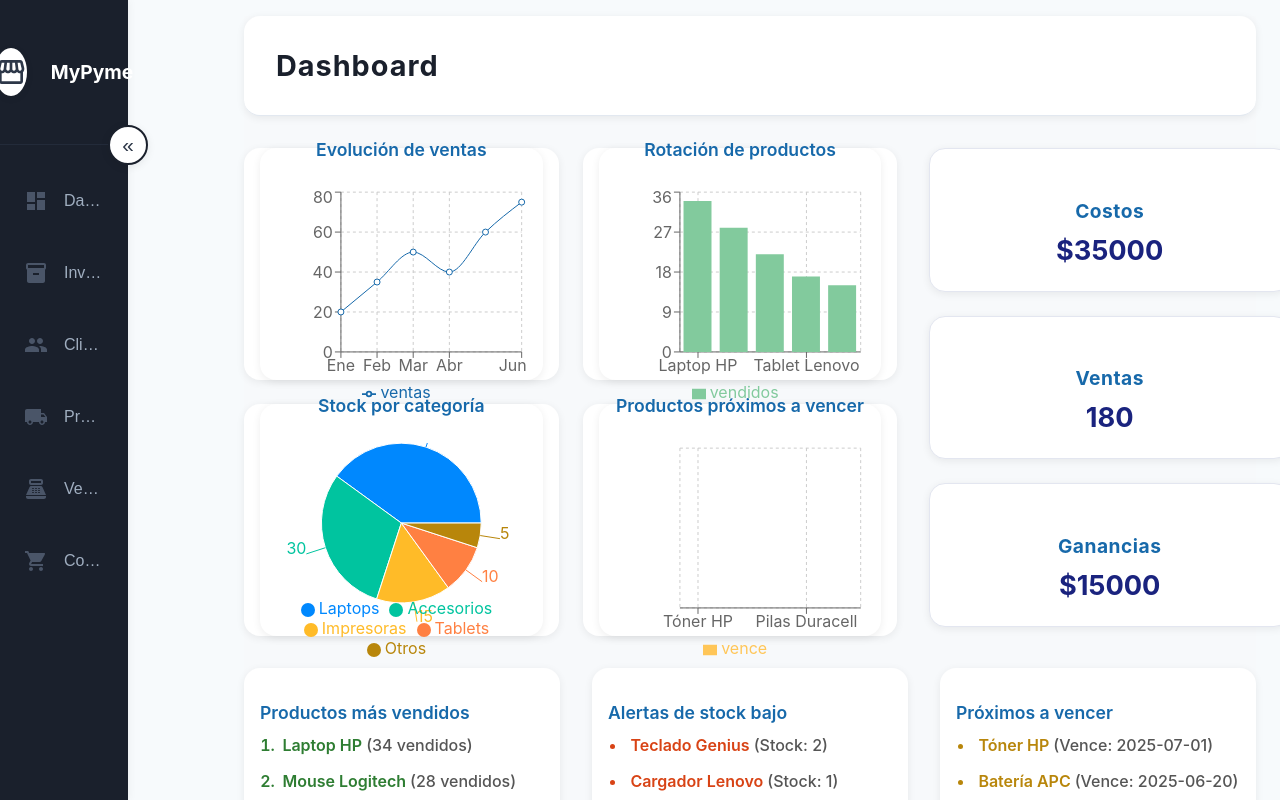
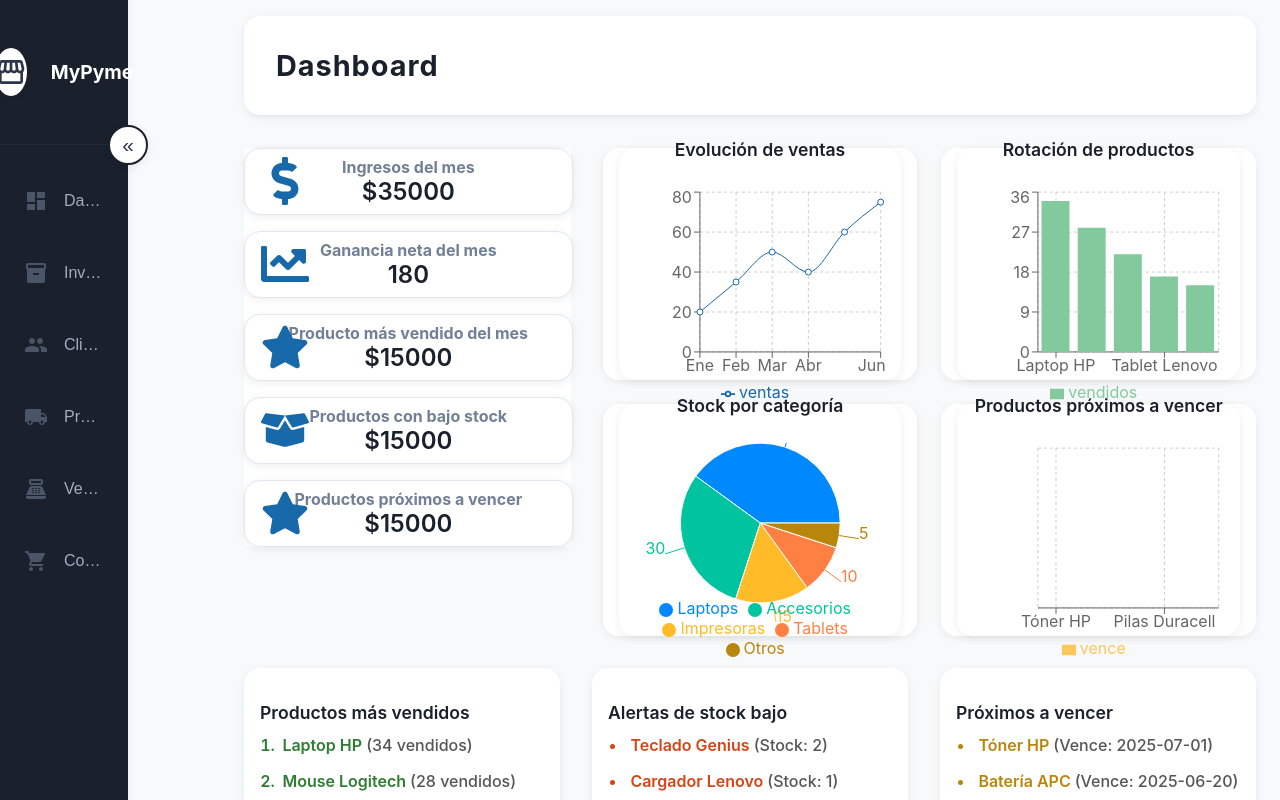
Before and after one commit to Panda2609/my-pyme, a React (Create React App) app: page / in a window 1280 px wide. Shown: the top 800 px of the page. Built offline with nearby package versions, Linux system fonts and the light colour scheme.

Commit message:
Cambio en la distrubución de los kpis y graficos. Ademas de añadir iconos a los kpi

```diff
--- a/src/components/Dashboard.jsx
+++ b/src/components/Dashboard.jsx
@@ -4,6 +4,8 @@ import {
   LineChart, Line, XAxis, YAxis, CartesianGrid, Tooltip, Legend, ResponsiveContainer,
   BarChart, Bar, PieChart, Pie, Cell
 } from 'recharts';
+
+import { FaDollarSign, FaChartLine, FaBoxOpen, FaStar } from 'react-icons/fa';
 
 
 
@@ -28,10 +30,38 @@ const Dashboard = ({ dashboardData }) => {
                     <h2>Dashboard</h2>
                 </div>
 
+
             <div className="dashboard-graficos-kpi-layout">
-                {/* Izquierda: 4 gráficos en grilla 2x2 */}
+                {/* KPIs a la izquierda */}
+                <div className="dashboard-kpi-card">
+                    <div className="resumen-card">
+                        <h4>Ingresos del mes</h4>
+                        <FaDollarSign className="kpi-icon" />
+                        <div className="resumen-card-value">${resumenInventario.costos}</div>
+                    </div>
+                    <div className="resumen-card">
+                        <h4>Ganancia neta del mes</h4>
+                        <FaChartLine className="kpi-icon" />
+                        <div className="resumen-card-value">{resumenInventario.ventas}</div>
+                    </div>
+                    <div className="resumen-card">
+                        <h4>Producto más vendido del mes</h4>
+                        <FaStar className="kpi-icon" />
+                        <div className="resumen-card-value">${resumenInventario.ganancias}</div>
+                    </div>
+                    <div className="resumen-card">
+                        <h4>Productos con bajo stock</h4>
+                        <FaBoxOpen className="kpi-icon" />
+                        <div className="resumen-card-value">${resumenInventario.ganancias}</div>
+                    </div>
+                    <div className="resumen-card">
+                        <h4>Productos próximos a vencer</h4>
+                        <FaStar className="kpi-icon" />
+                        <div className="resumen-card-value">${resumenInventario.ganancias}</div>
+                    </div>
+                </div>
+                {/* Gráficos a la derecha */}
                 <div className="dashboard-graficos-grid">
-
                     <div className="grafico">
                         <div className="dashboard-section grafico">
                             <h3>Evolución de ventas</h3>
@@ -47,7 +77,6 @@ const Dashboard = ({ dashboardData }) => {
                             </ResponsiveContainer>
                         </div>
                     </div>
-
                     <div className="grafico">
                         <div className="dashboard-section grafico">
                             <h3>Rotación de productos</h3>
@@ -63,7 +92,6 @@ const Dashboard = ({ dashboardData }) => {
                             </ResponsiveContainer>
                         </div>
                     </div>
-
                     <div className="grafico">
                         <div className="dashboard-section grafico">
                             <h3>Stock por categoría</h3>
@@ -89,7 +117,6 @@ const Dashboard = ({ dashboardData }) => {
                             </ResponsiveContainer>
                         </div>
                     </div>
-
                     <div className="grafico">
                         <div className="dashboard-section grafico">
                             <h3>Productos próximos a vencer</h3>
@@ -104,26 +131,8 @@ const Dashboard = ({ dashboardData }) => {
                                 </BarChart>
                             </ResponsiveContainer>
                         </div>
-
                     </div>
                 </div>
-
-                {/* Derecha: tarjeta de KPIs */}
-                <div className="dashboard-kpi-card">
-                    <div className="resumen-card">
-                    <h4>Costos</h4>
-                    <div className="resumen-card-value">${resumenInventario.costos}</div>
-                    </div>
-                    <div className="resumen-card">
-                    <h4>Ventas</h4>
-                    <div className="resumen-card-value">{resumenInventario.ventas}</div>
-                    </div>
-                    <div className="resumen-card">
-                    <h4>Ganancias</h4>
-                    <div className="resumen-card-value">${resumenInventario.ganancias}</div>
-                    </div>
-                </div>
-
             </div>
 
                 <div className="dashboard-listados-row">
--- a/src/styles/Dashboard.css
+++ b/src/styles/Dashboard.css
@@ -22,7 +22,7 @@
   background: #fff;
   border-radius: var(--border-radius);
   box-shadow: 0 2px 8px rgba(0,0,0,0.07);
-  padding: 1.5rem 1rem;
+  padding: .5rem 0;
   display: flex;
   flex-direction: column;
   align-items: center;
@@ -33,17 +33,20 @@
   box-shadow: 0 4px 16px rgba(26,35,126,0.10);
 }
 .resumen-card h4 {
-  font-size: 1.2rem;
-  color: #1769aa;
-  margin-bottom: 0.5rem;
+  font-size: 1rem;
+  color: var(--color-text-disabled);
+  /* margin-bottom: 0.5rem; */
   font-weight: 700;
-  letter-spacing: 0.5px;
+  /* letter-spacing: 0.5px; */
+  margin: 0;
 }
 .resumen-card-value {
-  font-size: 1.7rem;
-  font-weight: 700;
-  color: #1a237e;
-  margin-top: 0.2rem;
+  font-size: 1.5rem;
+  font-weight: 600;
+  color: var(--color-text-main);
+
+
+  /* margin-top: 0.2rem; */
 }
 
 .dashboard-listados-row {
@@ -64,7 +67,7 @@
 }
 .dashboard-section h3 {
   font-size: 1.1rem;
-  color: #1769aa;
+  color: var(--color-text-main);
   font-weight: 600;
   margin-bottom: 0.5rem;
 }
@@ -173,9 +176,10 @@
 
 .dashboard-graficos-kpi-layout {
   display: flex;
+  flex-direction: row;
   gap: 2rem;
   align-items: flex-start;
-  justify-content: space-between;
+  justify-content: flex-start;
   flex-wrap: wrap;
 }
 
@@ -203,12 +207,21 @@
 .dashboard-kpi-card {
   display: flex;
   flex-direction: column;
-  gap: 1.5rem;
+  gap: 1rem;
   flex: 1;
   min-width: 250px;
+  background-color: var(--color-bg-light);
 }
 
 .dashboard-kpi-card .resumen-card {
   width: 100%;
   align-items: center;
 }
+
+.kpi-icon {
+  color: #1769aa; /* o el color que tú quieras */
+  font-size: 3em;
+  position: absolute;
+  align-self: flex-start;
+  margin-left: 1rem
+}
```
